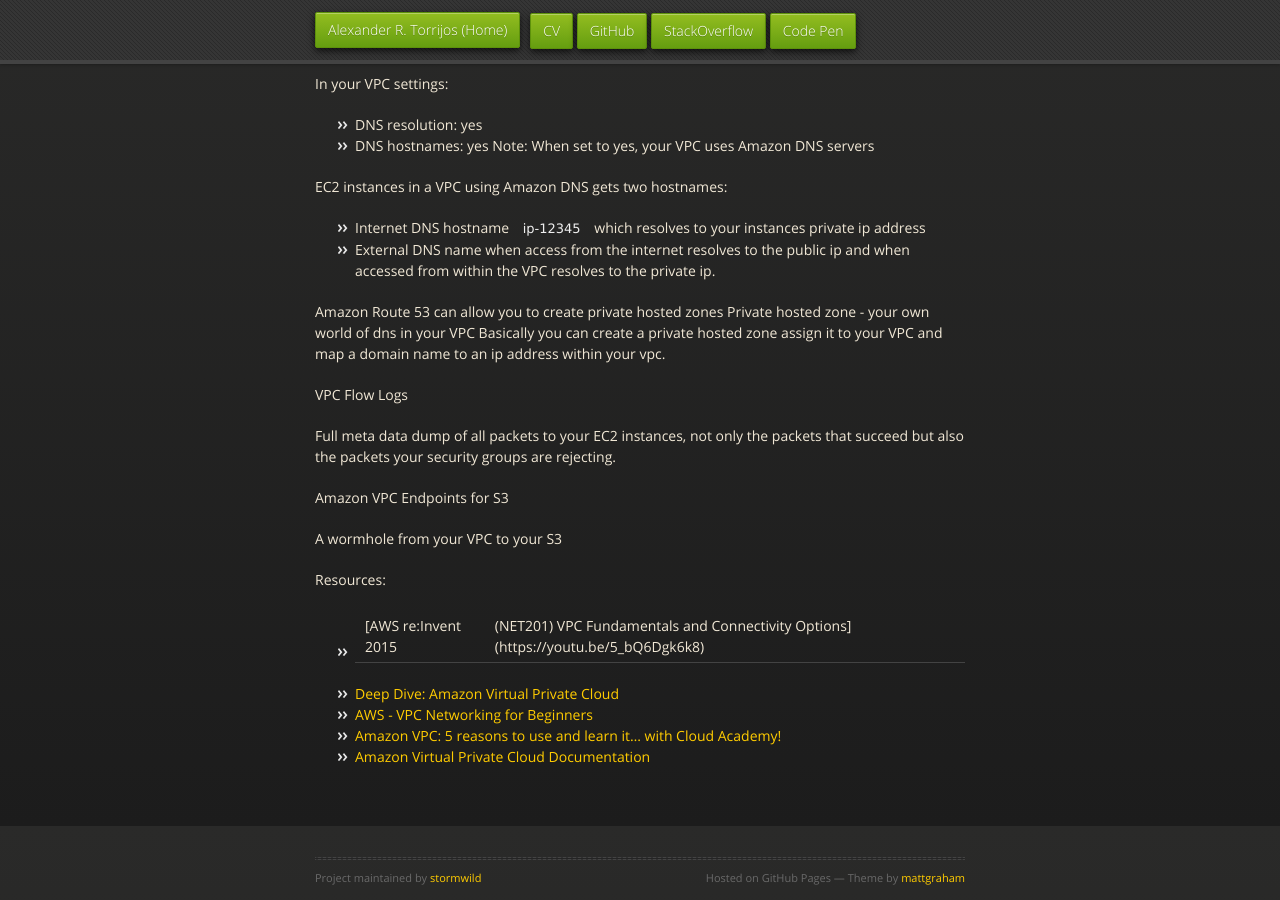
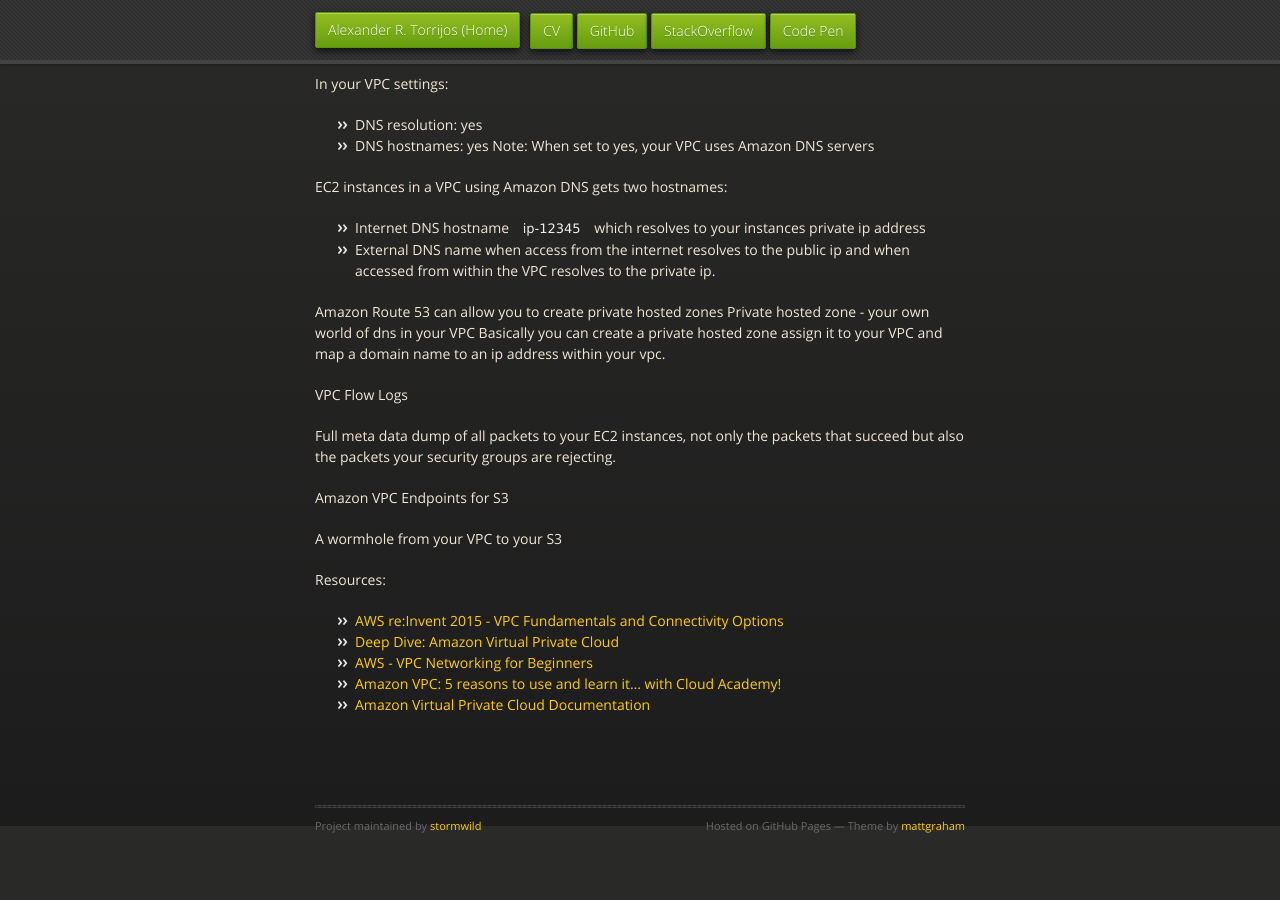
Before and after one commit to stormwild/stormwild.github.io, a Jekyll site: the page built from _posts/2016-09-12-aws-vpc-notes.md, in a window 1280 px wide and 900 px high, scrolled down 3674 px. Built offline with Jekyll 4.4.1, drawn with Linux system fonts in a browser that asks for light colours; nearby versions of some CDN libraries; after the commit the page ends 4522 px from its top, so only the background shows below that.

Commit message:
Fix for link

```diff
--- a/_posts/2016-09-12-aws-vpc-notes.md
+++ b/_posts/2016-09-12-aws-vpc-notes.md
@@ -167,7 +167,7 @@
 
 Resources:
 
-- [AWS re:Invent 2015 | (NET201) VPC Fundamentals and Connectivity Options](https://youtu.be/5_bQ6Dgk6k8)
+- [AWS re:Invent 2015 - VPC Fundamentals and Connectivity Options](https://youtu.be/5_bQ6Dgk6k8)
 - [Deep Dive: Amazon Virtual Private Cloud](https://youtu.be/B8vnhRJDujw)
 - [AWS - VPC Networking for Beginners](https://dzone.com/articles/aws-vpc-networking-beginners)
 - [Amazon VPC: 5 reasons to use and learn it… with Cloud Academy!](http://cloudacademy.com/blog/how-and-why-to-use-vpc-for-your-amazon-aws-infrastructure/)
```
